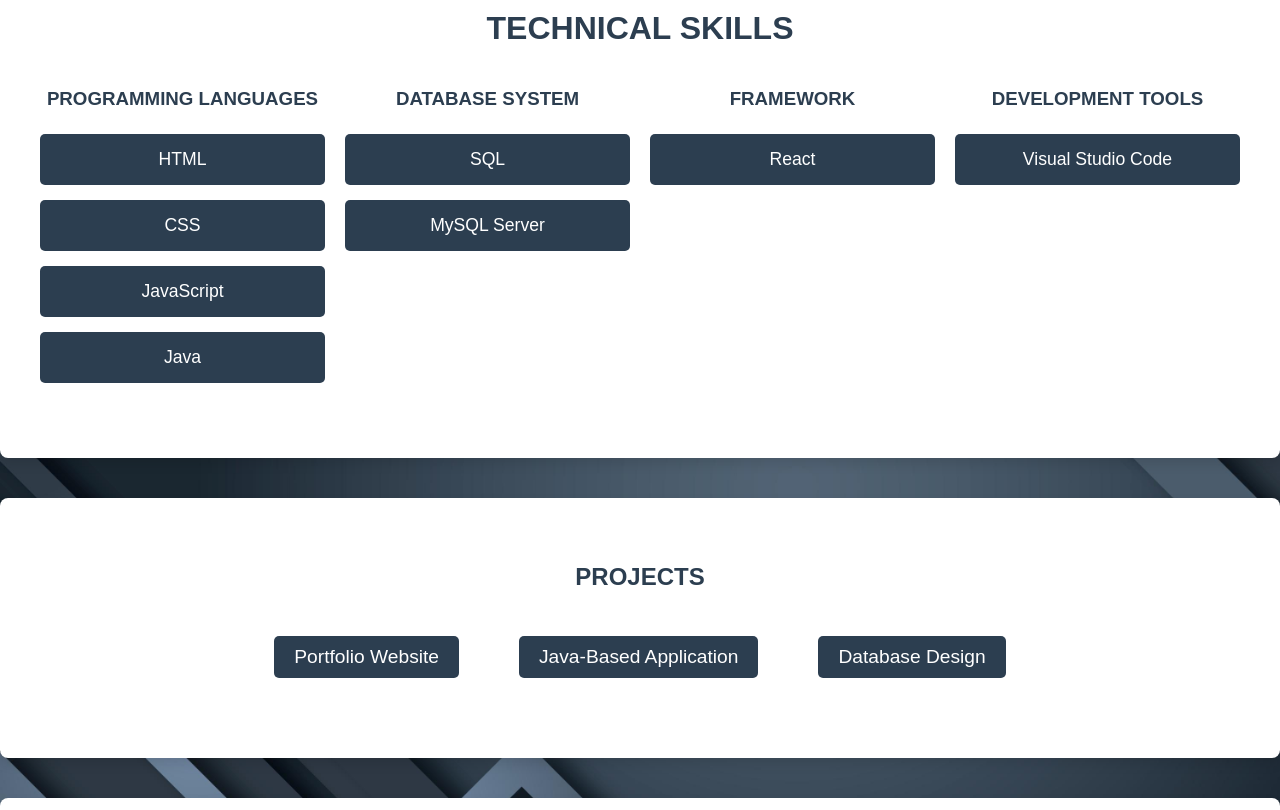
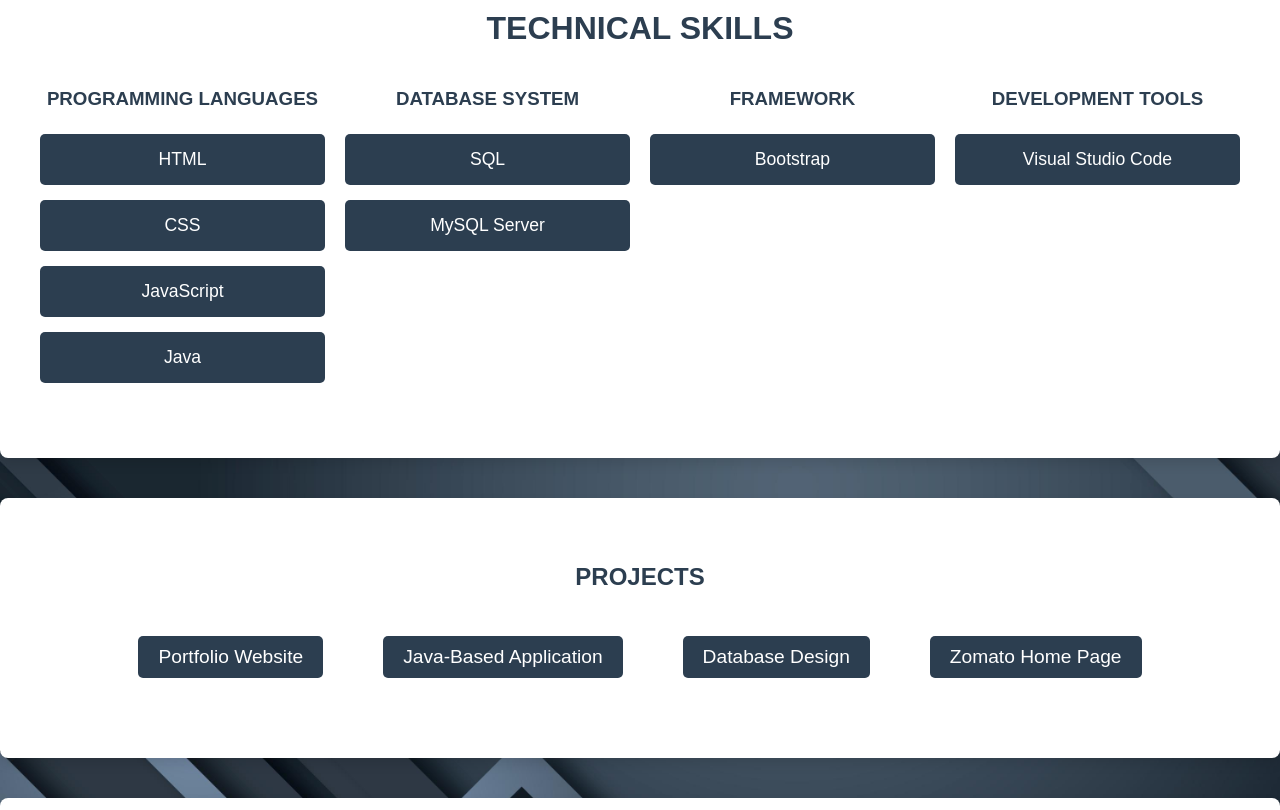
Before and after one commit to Anbarasan89/anbarasant-portfolio, a plain HTML site: page index.html in a window 1280 px wide. Shown: the part 790-1600 px from the top of the page. Drawn offline with Linux system fonts and the light colour scheme.

Commit message:
Add files via upload

```diff
--- a/index.html
+++ b/index.html
@@ -24,7 +24,7 @@
   <!-- Hero Section -->
   <section class="section-logo">
     <div class="logo">
-      <h1>Hi I'm <br> ANBARASAN T</h1>
+      <h1>Hi, I am <br> ANBARASAN T</h1>
     </div>
   </section>
 
@@ -65,7 +65,7 @@
         </div>
         <div class="skill-category">
           <h3>FRAMEWORK</h3>
-          <button>React</button>
+          <button>Bootstrap</button>
         </div>
         <div class="skill-category">
           <h3>DEVELOPMENT TOOLS</h3>
@@ -80,7 +80,7 @@
     <div class="container-projects">
       <h2>PROJECTS</h2>
       <div class="projects-grid">
-        <a href="#" class="project-card">
+        <a href="https://anbarasan89.github.io/anbarasant-portfolio/" class="project-card">
           <button>Portfolio Website</button>
         </a>
         <a href="#" class="project-card">
@@ -88,6 +88,9 @@
         </a>
         <a href="#" class="project-card">
           <button>Database Design</button>
+        </a>
+        <a href="https://lucky-griffin-bc9028.netlify.app/" class="project-card">
+          <button>Zomato Home Page</button>
         </a>
       </div>
     </div>
@@ -97,7 +100,7 @@
   <section id="certifications" class="section-certifications">
     <div class="container-certifications">
       <h2>CERTIFICATION</h2>
-      <a href="https://www.nsic.co.in/pdfs/ntsc/Trg-cal_ntsc_Chennai27052022.pdf" target="_blank">
+      <a href="" target="_blank">
         <button>IoT Internship Certificate</button>
       </a>
     </div>
```
